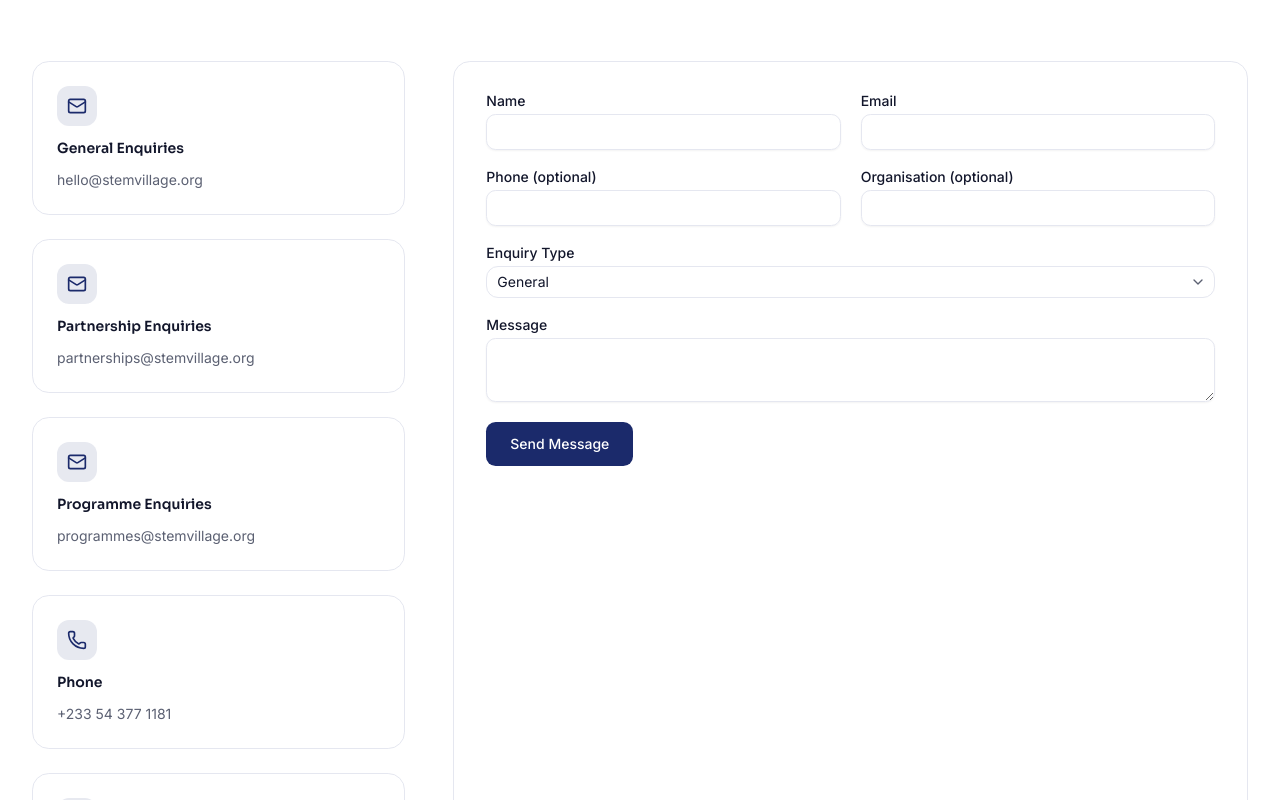
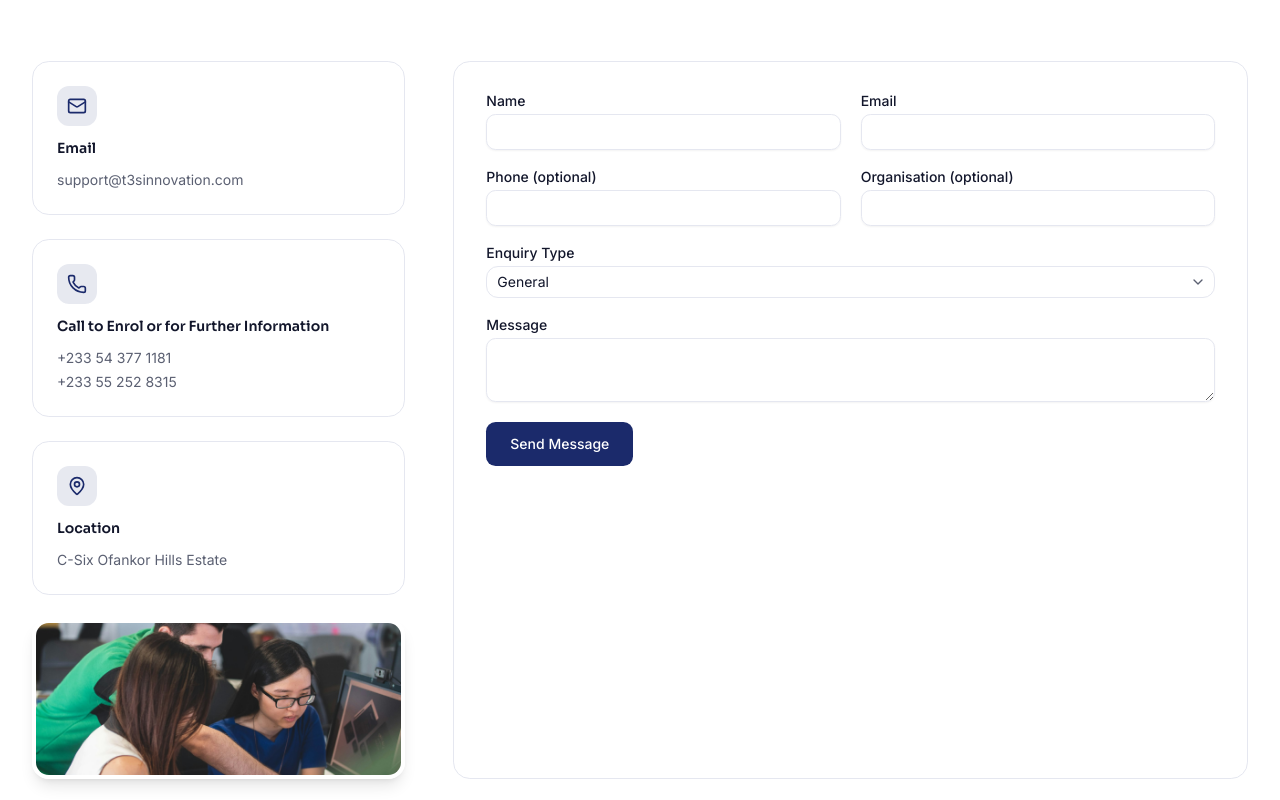
Before and after one commit to m1ch-a3l/stemvillage, a Next.js app: page /contact in a window 1280 px wide. Shown: the part 460-1260 px from the top of the page. Built offline with nearby package versions, Linux system fonts and the light colour scheme.

Commit message:
added  additional info

```diff
--- a/src/app/contact/page.tsx
+++ b/src/app/contact/page.tsx
@@ -30,37 +30,24 @@ export default function ContactPage() {
               <span className="flex size-10 items-center justify-center rounded-lg bg-brand-indigo/10 text-brand-indigo dark:bg-primary/10 dark:text-primary">
                 <Mail className="size-5" aria-hidden />
               </span>
-              <h3 className="text-sm font-semibold text-foreground">General Enquiries</h3>
+              <h3 className="text-sm font-semibold text-foreground">Email</h3>
               <a href={`mailto:${siteConfig.email}`} className="text-sm text-muted-foreground hover:text-foreground">
                 {siteConfig.email}
               </a>
             </div>
             <div className="flex flex-col gap-3 rounded-xl border border-border p-6">
               <span className="flex size-10 items-center justify-center rounded-lg bg-brand-indigo/10 text-brand-indigo dark:bg-primary/10 dark:text-primary">
-                <Mail className="size-5" aria-hidden />
-              </span>
-              <h3 className="text-sm font-semibold text-foreground">Partnership Enquiries</h3>
-              <a href={`mailto:${siteConfig.partnershipsEmail}`} className="text-sm text-muted-foreground hover:text-foreground">
-                {siteConfig.partnershipsEmail}
-              </a>
-            </div>
-            <div className="flex flex-col gap-3 rounded-xl border border-border p-6">
-              <span className="flex size-10 items-center justify-center rounded-lg bg-brand-indigo/10 text-brand-indigo dark:bg-primary/10 dark:text-primary">
-                <Mail className="size-5" aria-hidden />
-              </span>
-              <h3 className="text-sm font-semibold text-foreground">Programme Enquiries</h3>
-              <a href={`mailto:${siteConfig.programmesEmail}`} className="text-sm text-muted-foreground hover:text-foreground">
-                {siteConfig.programmesEmail}
-              </a>
-            </div>
-            <div className="flex flex-col gap-3 rounded-xl border border-border p-6">
-              <span className="flex size-10 items-center justify-center rounded-lg bg-brand-indigo/10 text-brand-indigo dark:bg-primary/10 dark:text-primary">
                 <Phone className="size-5" aria-hidden />
               </span>
-              <h3 className="text-sm font-semibold text-foreground">Phone</h3>
-              <a href={`tel:${siteConfig.phone.replace(/\s/g, "")}`} className="text-sm text-muted-foreground hover:text-foreground">
-                {siteConfig.phone}
-              </a>
+              <h3 className="text-sm font-semibold text-foreground">Call to Enrol or for Further Information</h3>
+              <div className="flex flex-col gap-1">
+                <a href={`tel:${siteConfig.phone.replace(/\s/g, "")}`} className="text-sm text-muted-foreground hover:text-foreground">
+                  {siteConfig.phone}
+                </a>
+                <a href={`tel:${siteConfig.phoneSecondary.replace(/\s/g, "")}`} className="text-sm text-muted-foreground hover:text-foreground">
+                  {siteConfig.phoneSecondary}
+                </a>
+              </div>
             </div>
             <div className="flex flex-col gap-3 rounded-xl border border-border p-6">
               <span className="flex size-10 items-center justify-center rounded-lg bg-brand-indigo/10 text-brand-indigo dark:bg-primary/10 dark:text-primary">
--- a/src/components/layout/Footer.tsx
+++ b/src/components/layout/Footer.tsx
@@ -68,6 +68,10 @@ export function Footer() {
                 <a href={`tel:${siteConfig.phone.replace(/\s/g, "")}`} className="hover:text-white">
                   {siteConfig.phone}
                 </a>
+                <span aria-hidden>/</span>
+                <a href={`tel:${siteConfig.phoneSecondary.replace(/\s/g, "")}`} className="hover:text-white">
+                  {siteConfig.phoneSecondary}
+                </a>
               </li>
               <li className="flex items-center gap-2">
                 <MapPin className="size-4 shrink-0" aria-hidden />
--- a/src/lib/site.ts
+++ b/src/lib/site.ts
@@ -7,11 +7,10 @@ export const siteConfig = {
   description:
     "At STEM Village, we turn screen time into build time and curiosity into capability. Our after-school pilot program creates a vibrant ecosystem where young minds don't just learn about the future, they design, engineer, and lead it.",
   url: "https://www.stemvillage.org",
-  email: "hello@stemvillage.org",
-  partnershipsEmail: "partnerships@stemvillage.org",
-  programmesEmail: "programmes@stemvillage.org",
+  email: "support@t3sinnovation.com",
   phone: "+233 54 377 1181",
-  location: "Accra, Ghana",
+  phoneSecondary: "+233 55 252 8315",
+  location: "C-Six Ofankor Hills Estate",
   socials: {
     facebook: "https://facebook.com/stemvillage",
     instagram: "https://instagram.com/stemvillage",
```
